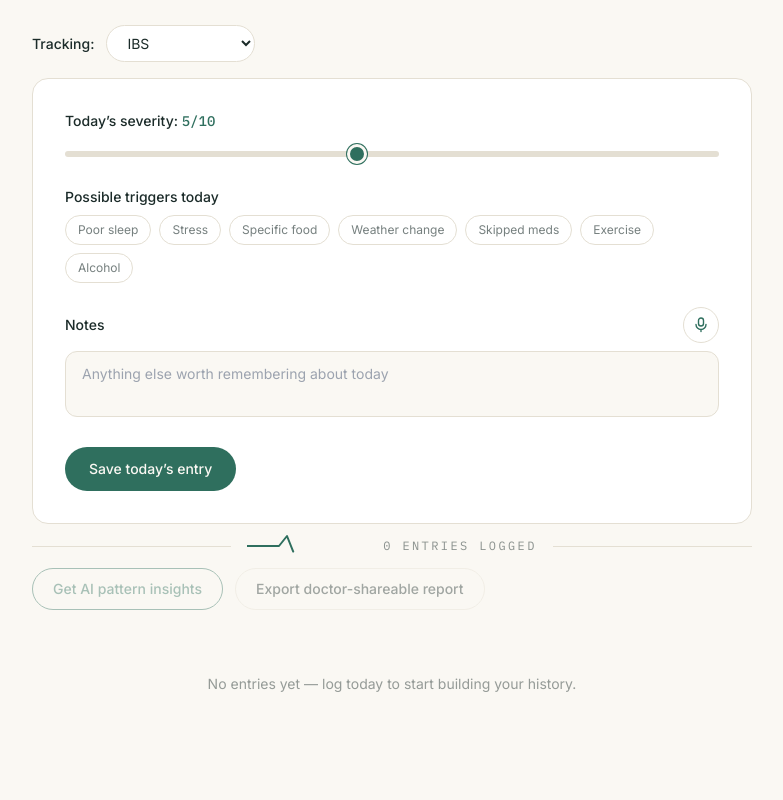
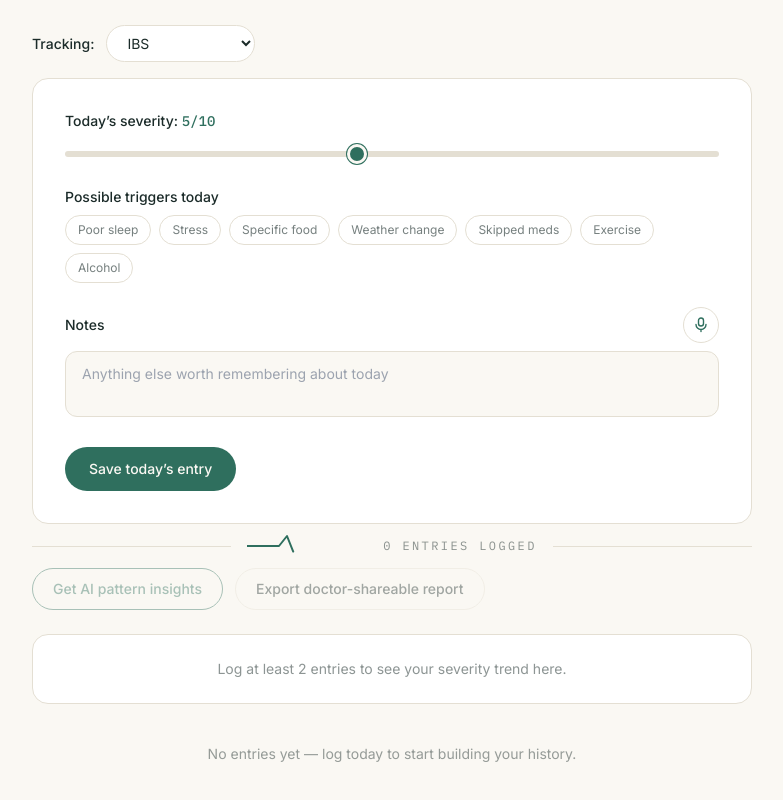
Before and after one commit to Hamadhaider/Vitalis, a Next.js app: page /logger in a window 1280 px wide. Shown: the part 334-1134 px from the top of the page, without its empty margins (248-1031 px from the left). Built offline with nearby package versions, Linux system fonts and the light colour scheme.

Commit message:
Update page.js

```diff
--- a/app/logger/page.js
+++ b/app/logger/page.js
@@ -5,6 +5,7 @@ import Navbar from '@/components/Navbar';
 import PulseDivider from '@/components/PulseDivider';
 import Disclaimer from '@/components/Disclaimer';
 import MicButton from '@/components/MicButton';
+import SeverityChart from '@/components/SeverityChart';
 
 const CONDITIONS = ['IBS', 'Migraine', 'Eczema', 'Endometriosis', 'Asthma', 'Other'];
 const TRIGGERS = ['Poor sleep', 'Stress', 'Specific food', 'Weather change', 'Skipped meds', 'Exercise', 'Alcohol'];
@@ -259,6 +260,8 @@ export default function LoggerPage() {
           </div>
         )}
 
+        <SeverityChart entries={entries} />
+
         <div className="space-y-3">
           {entries.length === 0 && (
             <p className="text-sm text-ink/45 text-center py-10">
```
